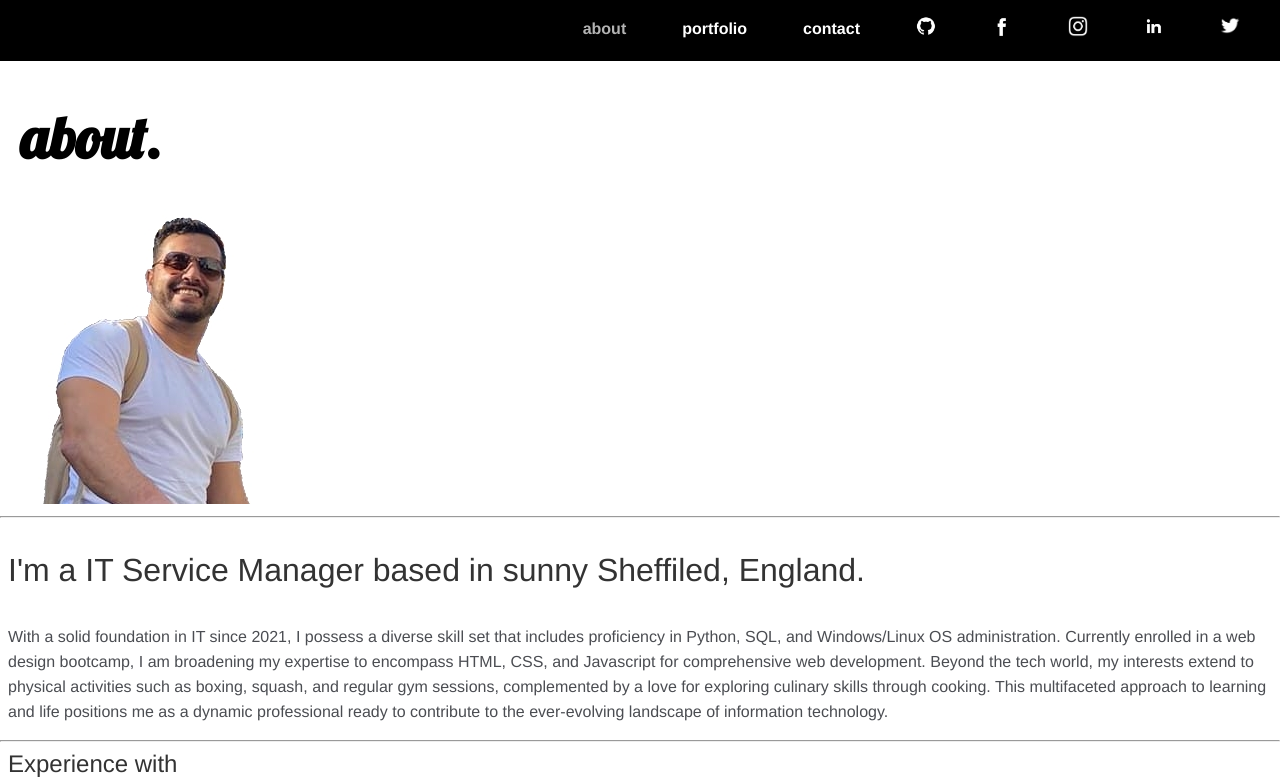
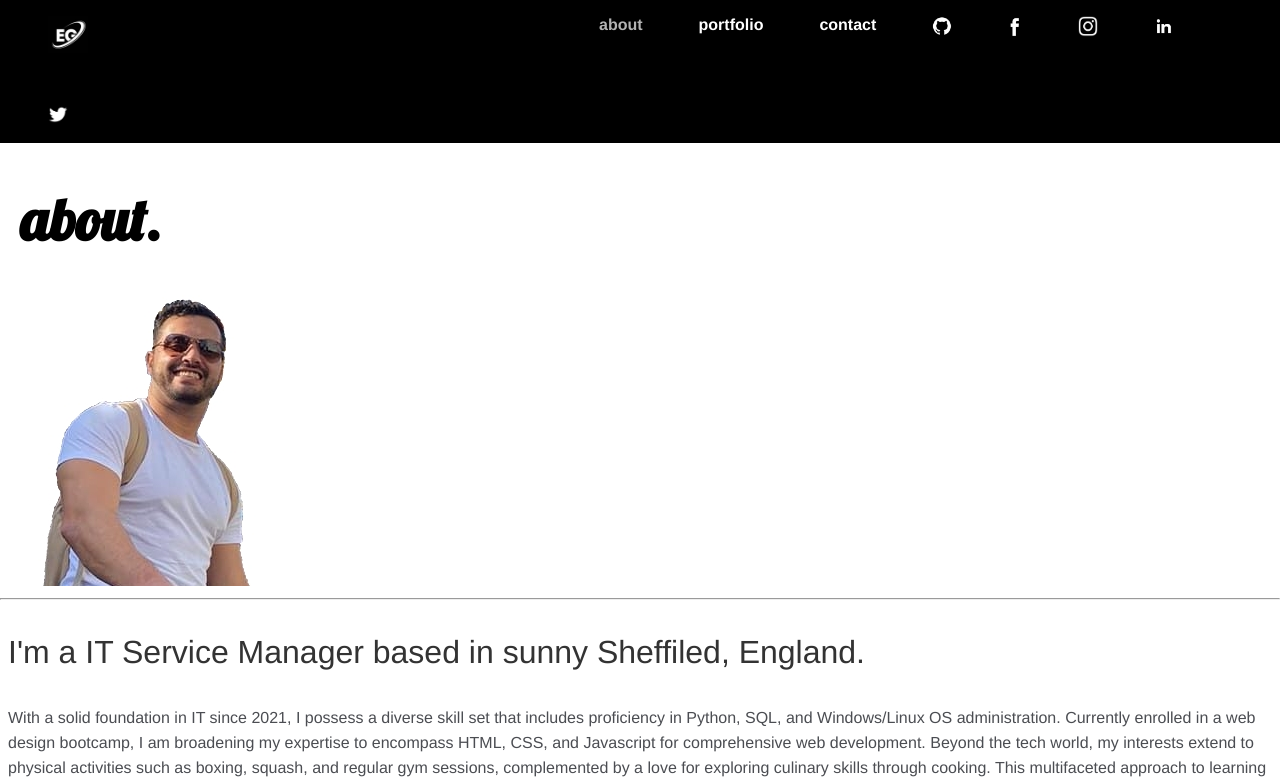
Before and after one commit to ErkanGazi20/my-portfolio, a website: page about.html in a window 1280 px wide. Shown: the top 784 px of the page. Drawn offline with Linux system fonts and the light colour scheme.

Commit message:
Changed name of file index.hmtl to about.html and fixed nav classes

```diff
--- a/index.html
+++ b/about.html
@@ -8,38 +8,38 @@
 </head>
 <link rel="stylesheet" type="text/css" href="style.css">
 <body>
-    <nav class="black-background link-hover">
-        <div class="nav-inside">
+    <nav class="black-background">
             <ul>
-                <div class="nav-links">
-                <li class="text-hover">
+            <div class="nav-links">
+                 <li>
+                    <a href="#" title="Home page" target="_blank"><img src="EG_logo.png" class="home-icon"></a>
+                </li>
+                <li>
                     <a href="https://erkangazi20.github.io/my-portfolio/#" class="current-page">About</a>
                 </li>
-                <li class="text-hover">
+                <li>
                     <a href="#">Portfolio</a>
                 </li>
-                <li class="text-hover">
+                <li>
                     <a href="https://erkangazi20.github.io/get-in-touch/" title="Get in touch">Contact</a>
                 </li>
-
-                <li class="text-hover">
+                <li>
                     <a href="https://github.com/ErkanGazi20" title="Follow me on Github" target="_blank"><img src="github.png" class="icon"></a>
                 </li>
-                <li class="text-hover icon">
+                <li>
                     <a href="https://www.facebook.com/erkan.gazi.71/" title="Follow me on Facebook" target="_blank"><img src="facebook.png" class="facebook-icon"></a>
                 </li>
-                <li class="text-hover icon">
+                <li>
                     <a href="https://www.instagram.com/erkang20/" title="Follow me on Instagram" target="_blank"><img src="instagram.png" class="icon"></a>
                 </li>
-                <li class="text-hover icon">
+                <li>
                     <a href="https://www.linkedin.com/in/erkangazi20" title="Follow me on LinkedIn" target="_blank"><img src="linkedin.png" class="icon"></a>
                 </li>
-                <li class="text-hover icon">
+                <li >
                     <a href="https://twitter.com/Enkazlar" title="Follow me on Twitter" target="_blank"><img src="twitter.png" class="icon"></a>
                 </li>
                 </div>
             </ul>
-        </div><!-- end inside -->
     </nav>
     <section class="about">
     <h1>about.</h1>
@@ -115,9 +115,9 @@
                     </P>
                 </section><!-- end of my story-->
                 <footer>
-                    <nav class="grey-background link-hover">
+                    <nav class="grey-background">
                         <div class="nav-links">
-                        <a class="bottom-link" href="#" alt="link that takes you back to the top">Back to the top</a>
+                                <a class="bottom-link" href="#" alt="link that takes you back to the top">Back to the top</a>
                             <li>
                                 <a class="bottom-link current-page" href="https://erkangazi20.github.io/my-portfolio/#">About</a>
                             </li>
--- a/style.css
+++ b/style.css
@@ -57,6 +57,12 @@ nav {
     padding: 0;
     list-style: none;
 }
+
+.home-icon {
+    margin-right: 455px;
+    width: 40px;
+}
+
 .icon {
     width: 20px;
 }
@@ -73,14 +79,11 @@ p{
     font-weight: normal;
 }
 
-li{
-    line-height: 25px;
-    margin-left: 8px;
-}
-
 a {
     color: white;
     text-decoration: none;
+    line-height: 8px;
+    margin-left: 8px;
 }
 
 .grey-text{
@@ -170,12 +173,12 @@ a {
     justify-content: space-between;
     flex-shrink: 1;
     flex-grow: 1;
-    gap: 2rem;
+    /* gap: 2rem; */
     flex-shrink: 1;
     font-size: 10px;
     margin-right: 20px;
     margin-left: 20px;
-    margin-bottom: 20px;
+    /* margin-bottom: 20px; */
     padding: 0;
     list-style: none;
 }
@@ -185,14 +188,16 @@ a {
     display: flex;
     flex-shrink: 1;
     flex-direction: row-reverse;
+
 }
 
 .grey-background {
     background-color: #F2ECFF;
     display:flex;
     flex-shrink: 1;
-    justify-content: center;
+    /* justify-content: center; */
     flex-direction: row-reverse;
+    margin-bottom: 10px;
 }
 
 a:hover{
```
Also changed, not shown: EG_logo.png (added), EG_logo_colorInverted.png (added).
